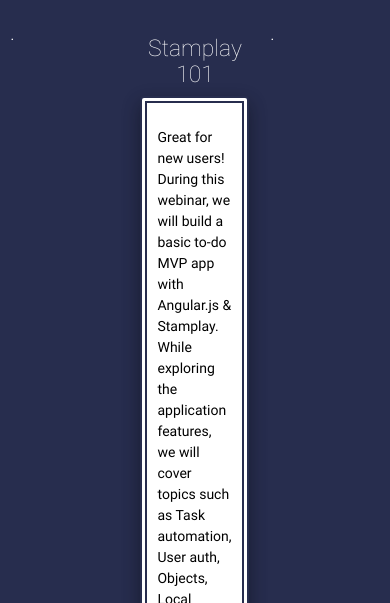
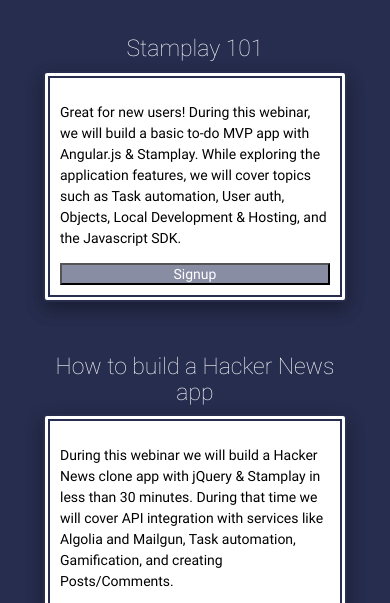
Before and after one commit to isaacg11/webinarApp, a plain HTML site: page index.html in a window 390 px wide. Shown: the part 473-1076 px from the top of the page. Drawn offline with nearby package versions, Linux system fonts and the light colour scheme.

Commit message:
responsive layout complete for landing page

```diff
--- a/index.html
+++ b/index.html
@@ -2,6 +2,7 @@
 <html>
 <head>
 	<title>Stamplay | Webinars</title>
+	<meta name="viewport" content="width=device-width, initial-scale=1.0">
 	<link rel="stylesheet" type="text/css" href="public/css/materialize.css">
 	<link rel="stylesheet" type="text/css" href="public/css/materialize.min.css">
 	<link rel="stylesheet" type="text/css" href="public/css/main.css">
@@ -13,6 +14,7 @@
 			<img class="responsive-img" src="public/images/educate.gif"/>
 		</div>
 	</div>
+<!--MAIN HEADER-->
 	<div class="row">
 		<div class="col s12 center">
 			<h3>Sign up for the next live Stamplay webinar!</h3>
@@ -21,8 +23,8 @@
 	</div>
 <!--STAMPLAY 101-->
 	<div class="row">
-		<div class="col s4">.</div>
-		<div class="col s4">
+		<div class="col l4 m1 s1 blend">.</div>
+		<div class="col l4 m10 s10">
 			<h5 class="light center">Stamplay 101</h5>
 			<div class="webinarSelection z-depth-2">
 				<p>Great for new users! During this webinar, we will build a basic to-do MVP app with Angular.js & Stamplay. While exploring the application features, we will cover topics such as Task automation, User auth, Objects, Local Development & Hosting, and the Javascript SDK.
@@ -30,13 +32,13 @@
 				<input class="signupBtn" value="Signup" type="button"/>
 			</div>
 		</div>
-		<div class="col s4">.</div>
+		<div class="col l4 m1 s1 blend">.</div>
 	</div>
 	<br>
 <!--HACKERS NEWS-->
 	<div class="row">
-		<div class="col s4">.</div>
-		<div class="col s4">
+		<div class="col l4 m1 s1 blend">.</div>
+		<div class="col l4 m10 s10">
 			<h5 class="light center">How to build a Hacker News app</h5>
 			<div class="webinarSelection z-depth-2">
 				<p>During this webinar we will build a Hacker News clone app with jQuery & Stamplay in less than 30 minutes. During that time we will cover API integration with services like Algolia and Mailgun, Task automation, Gamification, and creating Posts/Comments.
@@ -44,8 +46,11 @@
 				<input class="signupBtn" value="Signup" type="button"/>
 			</div>
 		</div>
-		<div class="col s4">.</div>
+		<div class="col l4 m1 s1 blend">.</div>
 	</div>
+	<br>
+	<br>
+	<p class="center">2015 Stamplay, All Rights Reserved</p>
 
 
 
--- a/public/css/main.css
+++ b/public/css/main.css
@@ -3,9 +3,9 @@
 	font-family: "Roboto";
 	color: #fff;
 }
-/*.hide{
+.blend{
 	color: #272D4E;
-}*/
+}
 .light{
 	font-weight: lighter;
 }
```
Also changed, not shown: hackernews.html (added), stamplay101.html (added).
